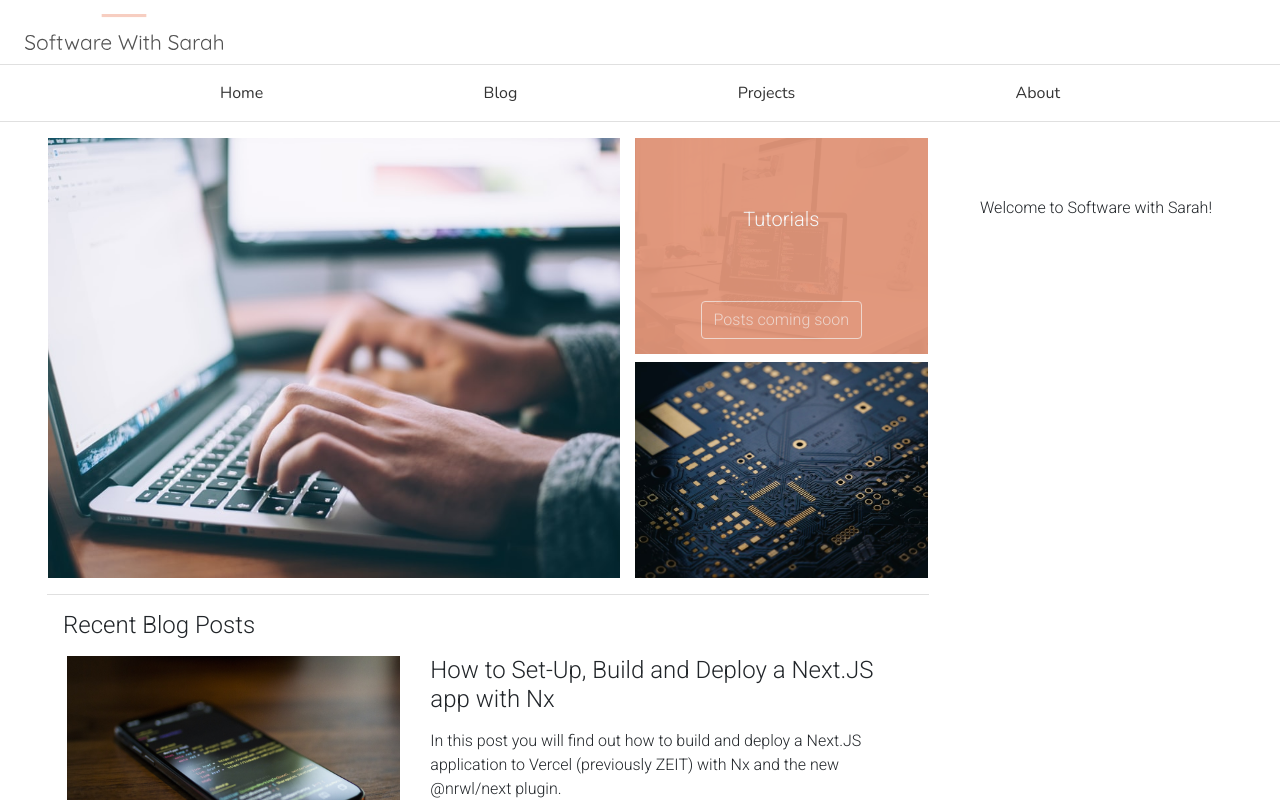
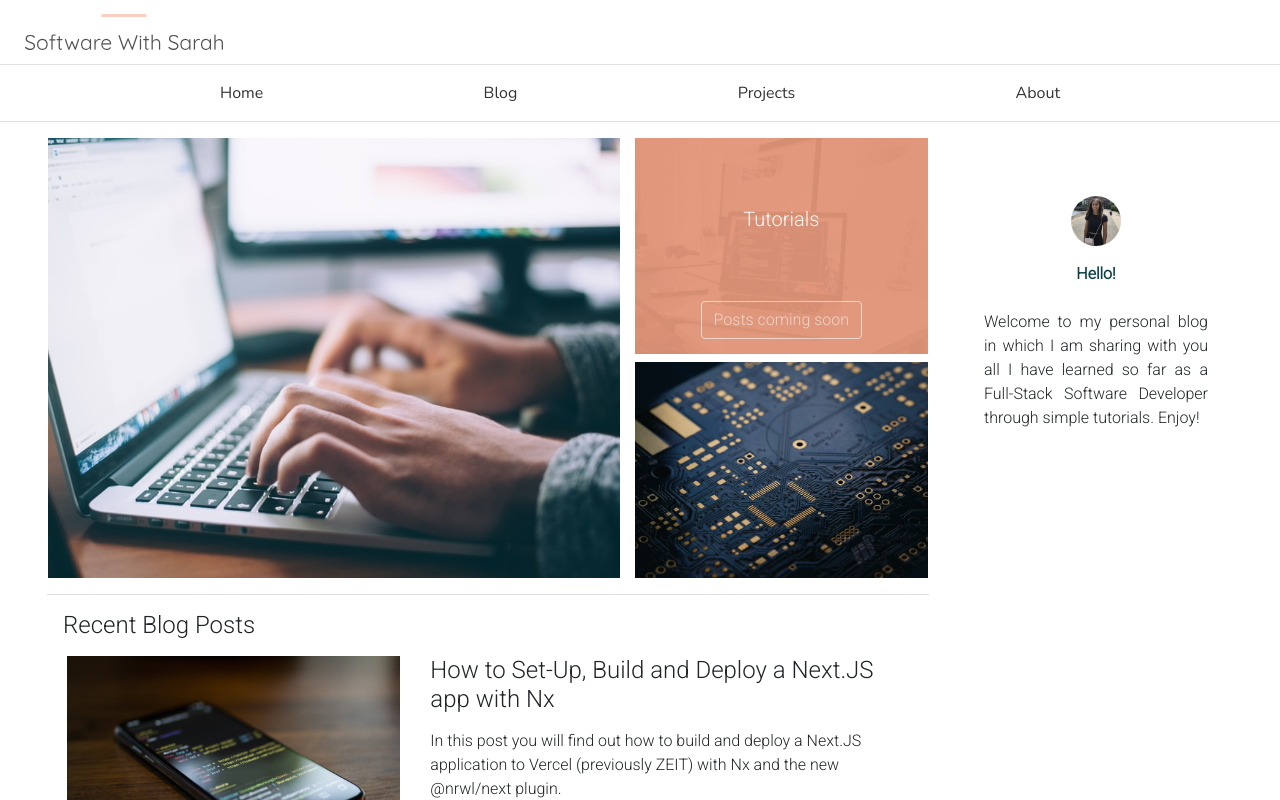
Before and after one commit to sarahdreischer/blog, a Next.js app: page / in a window 1280 px wide. Shown: the top 800 px of the page. Built offline with nearby package versions, Linux system fonts and the light colour scheme.

Commit message:
Added home page sidebar content

```diff
--- a/containers/home.tsx
+++ b/containers/home.tsx
@@ -1,5 +1,6 @@
 import { Divider } from "@material-ui/core";
-import { Row } from "react-bootstrap";
+import Image from "next/image";
+import { Container, Row } from "react-bootstrap";
 import { FeaturedSections } from "./components/featured-sections/featured-sections";
 import { Body } from "./components/layout/body";
 import { CustomPagination } from "./components/pagination/custom-pagination";
@@ -34,11 +35,32 @@ export const Homepage = ({
         </>
       }
       sidebar={
-        <div
-          className={`flex-column justify-content-center text-center ${styles.homeSidebar}`}
-        >
-          <span>Welcome to Software with Sarah!</span>
-        </div>
+        <Container className={styles.homeSidebar}>
+          <Row className="justify-content-center">
+            <Image
+              className="round-image"
+              width={50}
+              height={50}
+              objectFit="cover"
+              src="/profile.jpeg"
+              alt="Programming Blog, Simple Software Tutorials"
+              priority
+            />
+          </Row>
+          <Row className="p-3">
+            <span>
+              <div className="text-center">
+                <b className="heading-color">Hello!</b>
+              </div>
+              <br />
+              <div className="text-justify">
+                Welcome to my personal blog in which I am sharing with you all I
+                have learned so far as a Full-Stack Software Developer through
+                simple tutorials. Enjoy!
+              </div>
+            </span>
+          </Row>
+        </Container>
       }
     />
   );
```
